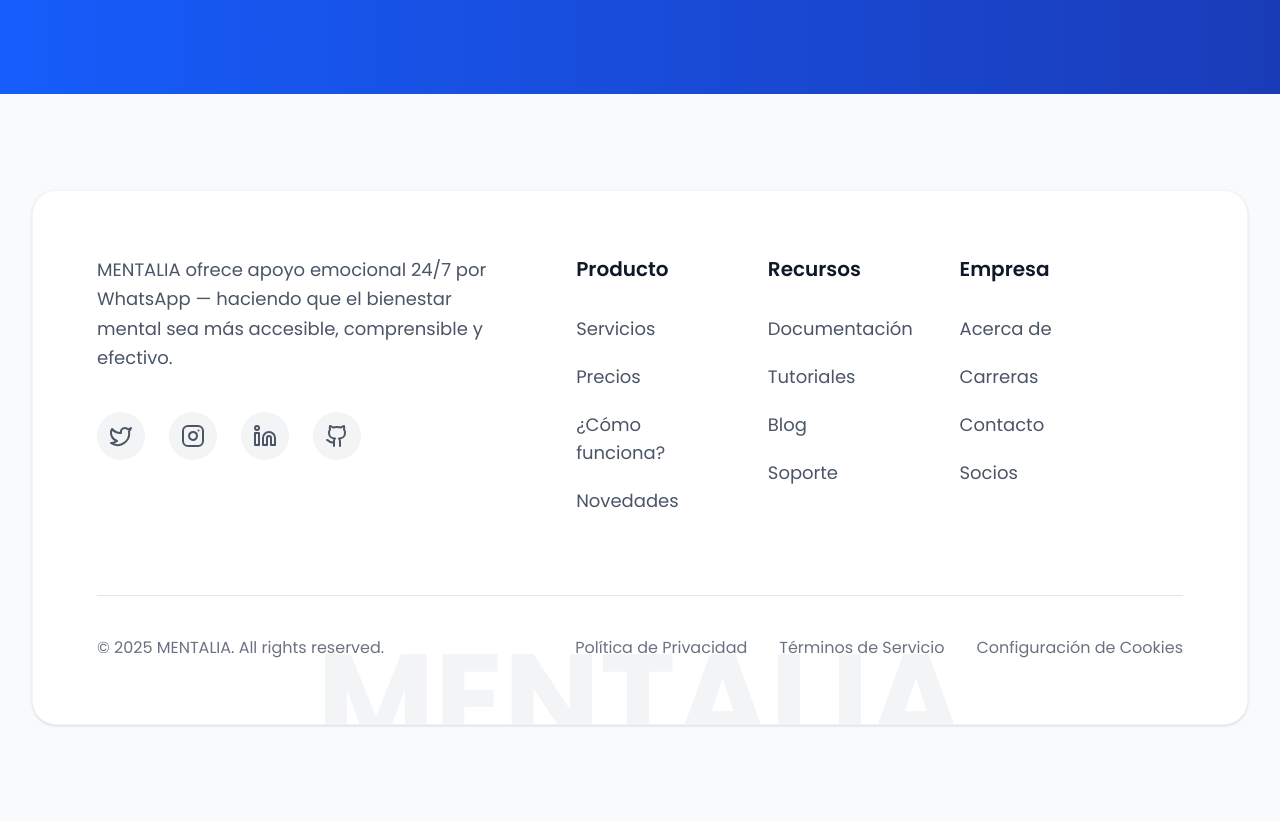
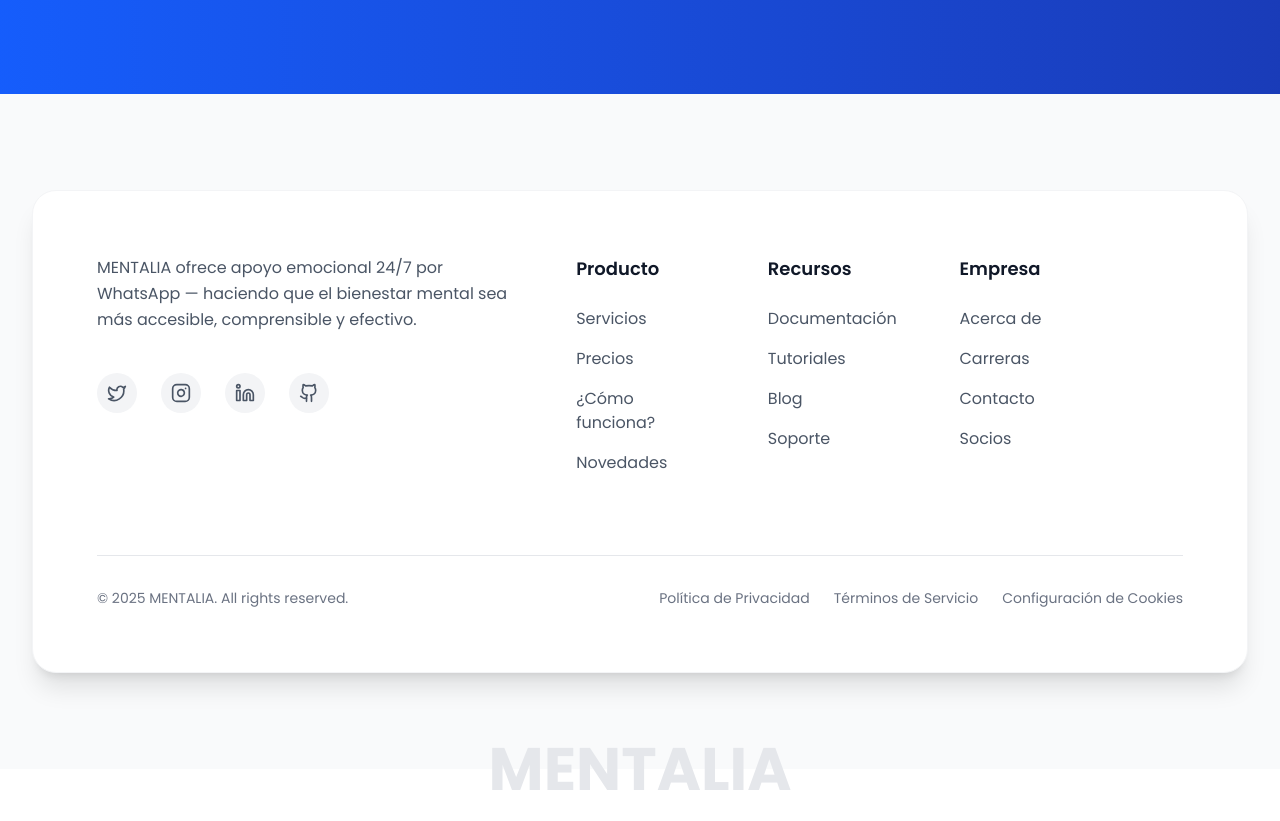
Before and after one commit to Pinyol2209/Mentalia, a Next.js app: page / in a window 1280 px wide. Shown: the part 5807-6628 px from the top of the page. Built offline with nearby package versions, Linux system fonts and the light colour scheme.

Commit message:
\Improve footer design - move MENTALIA outside container, reduce text sizes, add more shadow"

```diff
--- a/src/components/Footer.tsx
+++ b/src/components/Footer.tsx
@@ -3,17 +3,17 @@
 
 export default function Footer() {
   return (
-    <footer className="bg-gray-50 py-24">
+    <footer className="bg-gray-50 py-24 relative">
       <div className="max-w-7xl mx-auto px-4 sm:px-6 lg:px-8">
-        {/* Contenedor principal con border radius */}
-        <div className="bg-white rounded-3xl p-16 shadow-sm border border-gray-100 relative overflow-hidden">
+        {/* Contenedor principal con border radius y más sombra */}
+        <div className="bg-white rounded-3xl p-16 shadow-xl border border-gray-100 relative">
 
           {/* Contenido principal */}
           <div className="grid grid-cols-1 md:grid-cols-12 gap-16 mb-20">
 
             {/* Columna 1 - Descripción (más ancha) */}
             <div className="md:col-span-5">
-              <p className="text-gray-600 text-lg leading-relaxed mb-10">
+              <p className="text-gray-600 text-base leading-relaxed mb-10">
                 MENTALIA ofrece apoyo emocional 24/7 por WhatsApp —
                 haciendo que el bienestar mental sea más accesible, comprensible y efectivo.
               </p>
@@ -22,52 +22,52 @@
               <div className="flex space-x-6">
                 <Link
                   href="https://twitter.com"
-                  className="w-12 h-12 bg-gray-100 rounded-full flex items-center justify-center hover:bg-gray-200 transition-colors"
+                  className="w-10 h-10 bg-gray-100 rounded-full flex items-center justify-center hover:bg-gray-200 transition-colors"
                 >
-                  <Twitter className="w-6 h-6 text-gray-600" />
+                  <Twitter className="w-5 h-5 text-gray-600" />
                 </Link>
                 <Link
                   href="https://instagram.com"
-                  className="w-12 h-12 bg-gray-100 rounded-full flex items-center justify-center hover:bg-gray-200 transition-colors"
+                  className="w-10 h-10 bg-gray-100 rounded-full flex items-center justify-center hover:bg-gray-200 transition-colors"
                 >
-                  <Instagram className="w-6 h-6 text-gray-600" />
+                  <Instagram className="w-5 h-5 text-gray-600" />
                 </Link>
                 <Link
                   href="https://linkedin.com"
-                  className="w-12 h-12 bg-gray-100 rounded-full flex items-center justify-center hover:bg-gray-200 transition-colors"
+                  className="w-10 h-10 bg-gray-100 rounded-full flex items-center justify-center hover:bg-gray-200 transition-colors"
                 >
-                  <Linkedin className="w-6 h-6 text-gray-600" />
+                  <Linkedin className="w-5 h-5 text-gray-600" />
                 </Link>
                 <Link
                   href="https://github.com"
-                  className="w-12 h-12 bg-gray-100 rounded-full flex items-center justify-center hover:bg-gray-200 transition-colors"
+                  className="w-10 h-10 bg-gray-100 rounded-full flex items-center justify-center hover:bg-gray-200 transition-colors"
                 >
-                  <Github className="w-6 h-6 text-gray-600" />
+                  <Github className="w-5 h-5 text-gray-600" />
                 </Link>
               </div>
             </div>
 
             {/* Columna 2 - Producto */}
             <div className="md:col-span-2">
-              <h3 className="text-xl font-semibold text-gray-900 mb-8">Producto</h3>
-              <ul className="space-y-5">
+              <h3 className="text-lg font-semibold text-gray-900 mb-6">Producto</h3>
+              <ul className="space-y-4">
                 <li>
-                  <Link href="/servicios" className="text-gray-600 hover:text-gray-900 transition-colors text-lg">
+                  <Link href="/servicios" className="text-gray-600 hover:text-gray-900 transition-colors text-base">
                     Servicios
                   </Link>
                 </li>
                 <li>
-                  <Link href="/pricing" className="text-gray-600 hover:text-gray-900 transition-colors text-lg">
+                  <Link href="/pricing" className="text-gray-600 hover:text-gray-900 transition-colors text-base">
                     Precios
                   </Link>
                 </li>
                 <li>
-                  <Link href="/como-funciona" className="text-gray-600 hover:text-gray-900 transition-colors text-lg">
+                  <Link href="/como-funciona" className="text-gray-600 hover:text-gray-900 transition-colors text-base">
                     ¿Cómo funciona?
                   </Link>
                 </li>
                 <li>
-                  <Link href="#" className="text-gray-600 hover:text-gray-900 transition-colors text-lg">
+                  <Link href="#" className="text-gray-600 hover:text-gray-900 transition-colors text-base">
                     Novedades
                   </Link>
                 </li>
@@ -76,25 +76,25 @@
 
             {/* Columna 3 - Recursos */}
             <div className="md:col-span-2">
-              <h3 className="text-xl font-semibold text-gray-900 mb-8">Recursos</h3>
-              <ul className="space-y-5">
+              <h3 className="text-lg font-semibold text-gray-900 mb-6">Recursos</h3>
+              <ul className="space-y-4">
                 <li>
-                  <Link href="#" className="text-gray-600 hover:text-gray-900 transition-colors text-lg">
+                  <Link href="#" className="text-gray-600 hover:text-gray-900 transition-colors text-base">
                     Documentación
                   </Link>
                 </li>
                 <li>
-                  <Link href="#" className="text-gray-600 hover:text-gray-900 transition-colors text-lg">
+                  <Link href="#" className="text-gray-600 hover:text-gray-900 transition-colors text-base">
                     Tutoriales
                   </Link>
                 </li>
                 <li>
-                  <Link href="#" className="text-gray-600 hover:text-gray-900 transition-colors text-lg">
+                  <Link href="#" className="text-gray-600 hover:text-gray-900 transition-colors text-base">
                     Blog
                   </Link>
                 </li>
                 <li>
-                  <Link href="/contacto" className="text-gray-600 hover:text-gray-900 transition-colors text-lg">
+                  <Link href="/contacto" className="text-gray-600 hover:text-gray-900 transition-colors text-base">
                     Soporte
                   </Link>
                 </li>
@@ -103,25 +103,25 @@
 
             {/* Columna 4 - Empresa */}
             <div className="md:col-span-3">
-              <h3 className="text-xl font-semibold text-gray-900 mb-8">Empresa</h3>
-              <ul className="space-y-5">
+              <h3 className="text-lg font-semibold text-gray-900 mb-6">Empresa</h3>
+              <ul className="space-y-4">
                 <li>
-                  <Link href="#" className="text-gray-600 hover:text-gray-900 transition-colors text-lg">
+                  <Link href="#" className="text-gray-600 hover:text-gray-900 transition-colors text-base">
                     Acerca de
                   </Link>
                 </li>
                 <li>
-                  <Link href="#" className="text-gray-600 hover:text-gray-900 transition-colors text-lg">
+                  <Link href="#" className="text-gray-600 hover:text-gray-900 transition-colors text-base">
                     Carreras
                   </Link>
                 </li>
                 <li>
-                  <Link href="/contacto" className="text-gray-600 hover:text-gray-900 transition-colors text-lg">
+                  <Link href="/contacto" className="text-gray-600 hover:text-gray-900 transition-colors text-base">
                     Contacto
                   </Link>
                 </li>
                 <li>
-                  <Link href="#" className="text-gray-600 hover:text-gray-900 transition-colors text-lg">
+                  <Link href="#" className="text-gray-600 hover:text-gray-900 transition-colors text-base">
                     Socios
                   </Link>
                 </li>
@@ -130,12 +130,12 @@
           </div>
 
           {/* Línea separadora y copyright */}
-          <div className="border-t border-gray-200 pt-10">
-            <div className="flex flex-col sm:flex-row justify-between items-start sm:items-center space-y-6 sm:space-y-0">
-              <p className="text-gray-500 text-base">
+          <div className="border-t border-gray-200 pt-8">
+            <div className="flex flex-col sm:flex-row justify-between items-start sm:items-center space-y-4 sm:space-y-0">
+              <p className="text-gray-500 text-sm">
                 © 2025 MENTALIA. All rights reserved.
               </p>
-              <div className="flex flex-wrap gap-8 text-base">
+              <div className="flex flex-wrap gap-6 text-sm">
                 <Link href="#" className="text-gray-500 hover:text-gray-700 transition-colors">
                   Política de Privacidad
                 </Link>
@@ -148,12 +148,12 @@
               </div>
             </div>
           </div>
+        </div>
 
-          {/* MENTALIA cortado por la mitad en la parte inferior */}
-          <div className="absolute -bottom-10 left-1/2 transform -translate-x-1/2">
-            <div className="text-9xl font-bold text-gray-100 select-none pointer-events-none">
-              MENTALIA
-            </div>
+        {/* MENTALIA cortado por la mitad - FUERA del contenedor */}
+        <div className="absolute bottom-0 left-1/2 transform -translate-x-1/2 translate-y-1/2 pointer-events-none">
+          <div className="text-6xl font-bold text-gray-200 select-none">
+            MENTALIA
           </div>
         </div>
       </div>
```
